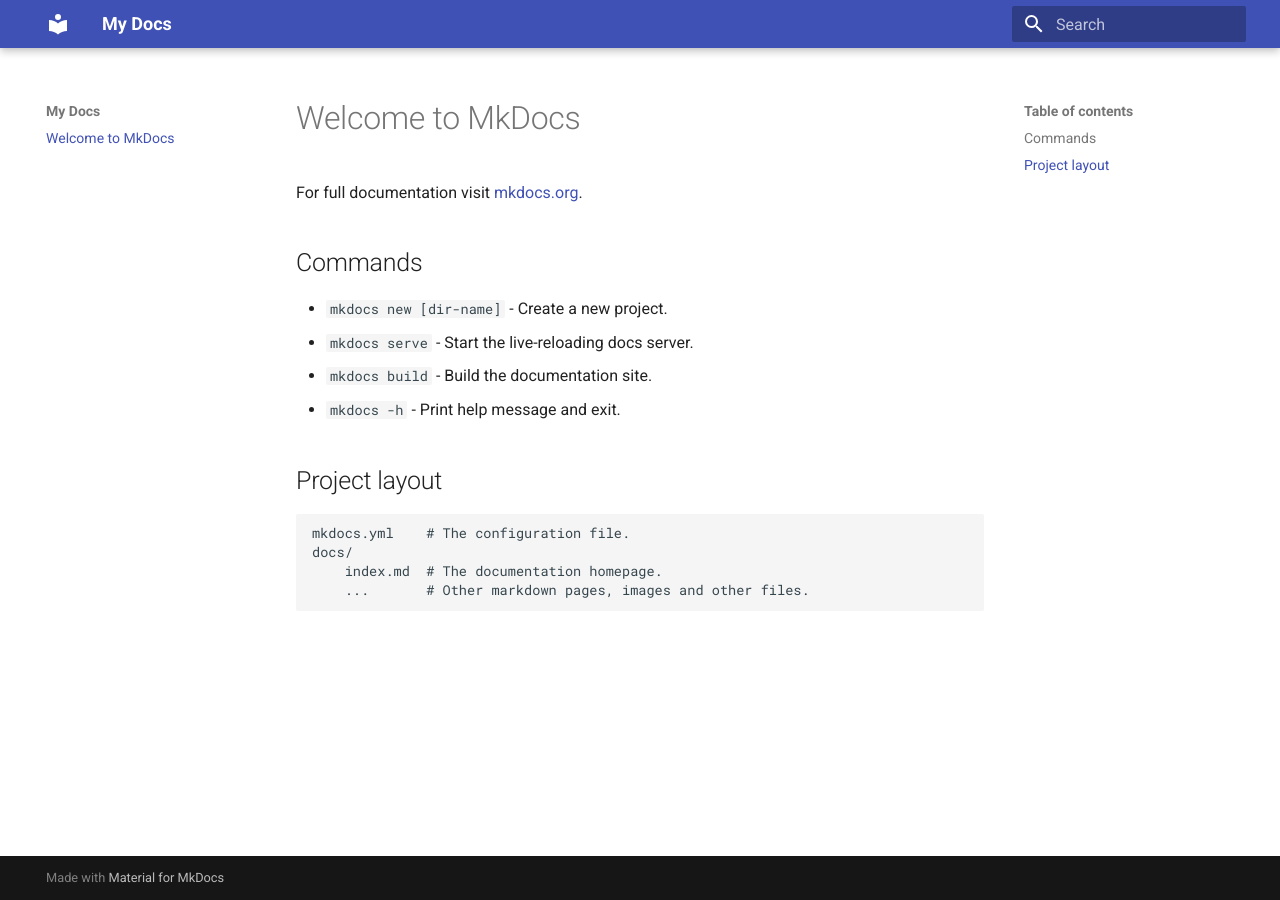
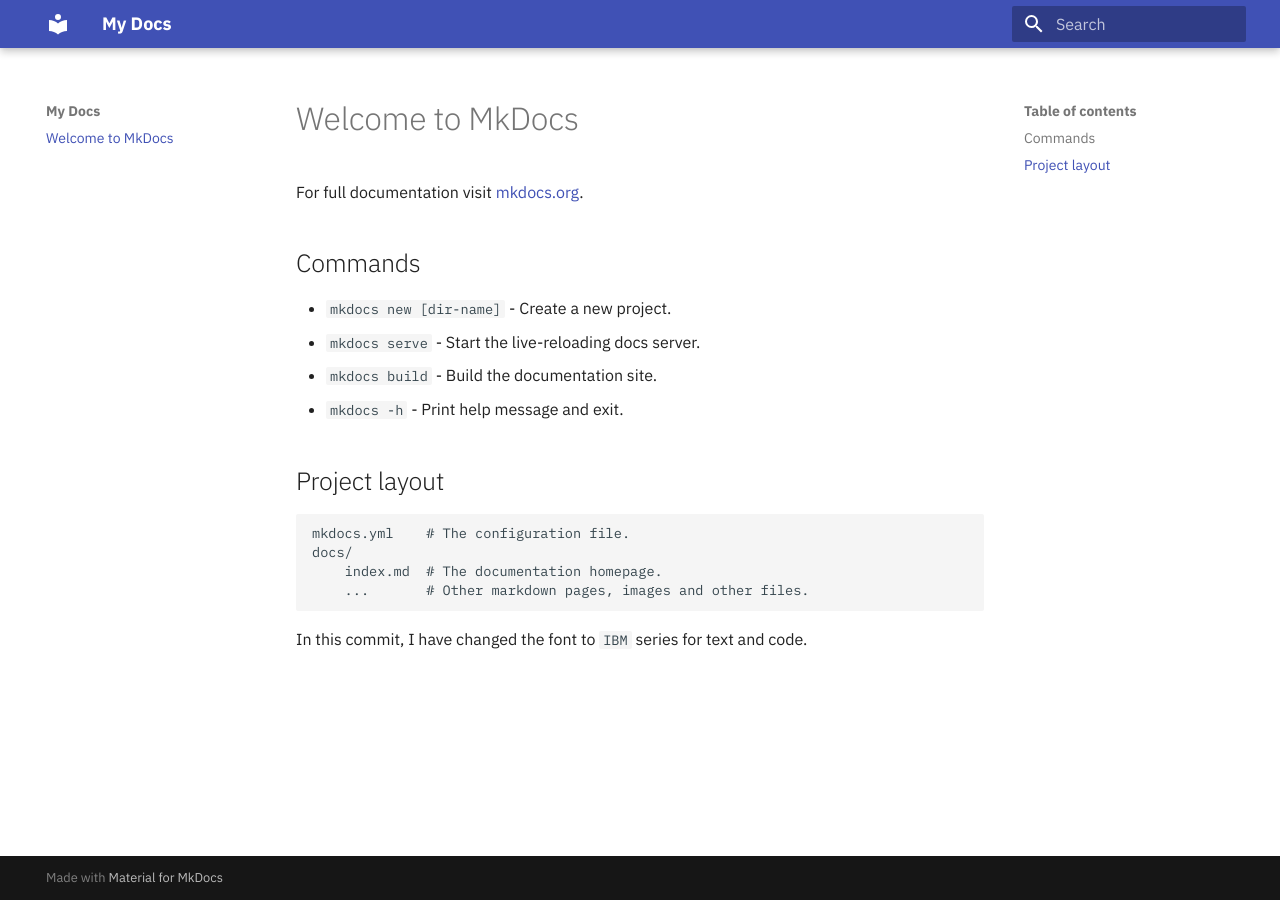
Before and after one commit to Zsbyqx20/zachakit, an MkDocs documentation site: the page built from docs/index.md, in a window 1280 px wide. Built offline with MkDocs 1.6.1 and Material for MkDocs 9.7.7, drawn with Linux system fonts in a browser that asks for light colours.

Commit message:
doc: demo modification for doc to test ci tools.

````diff
--- a/docs/index.md
+++ b/docs/index.md
@@ -10,8 +10,11 @@
 * `mkdocs -h` - Print help message and exit.
 
 ## Project layout
+```
+mkdocs.yml    # The configuration file.
+docs/
+    index.md  # The documentation homepage.
+    ...       # Other markdown pages, images and other files.
+```
 
-    mkdocs.yml    # The configuration file.
-    docs/
-        index.md  # The documentation homepage.
-        ...       # Other markdown pages, images and other files.
+In this commit, I have changed the font to `IBM` series for text and code.
--- a/mkdocs.yml
+++ b/mkdocs.yml
@@ -1,3 +1,6 @@
 site_name: My Docs
 theme:
   name: material
+  font:
+    text: IBM Plex Sans
+    code: IBM Plex Mono
````
